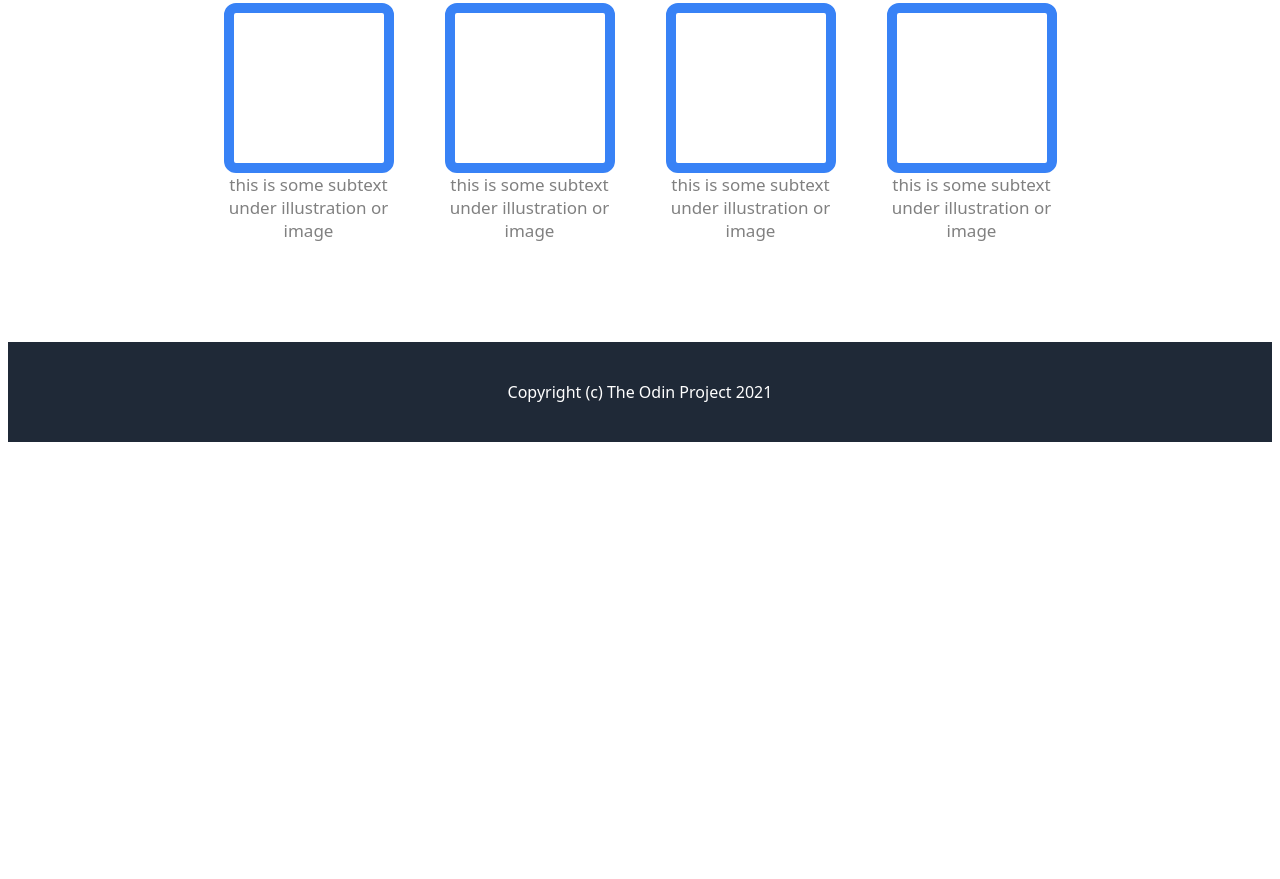
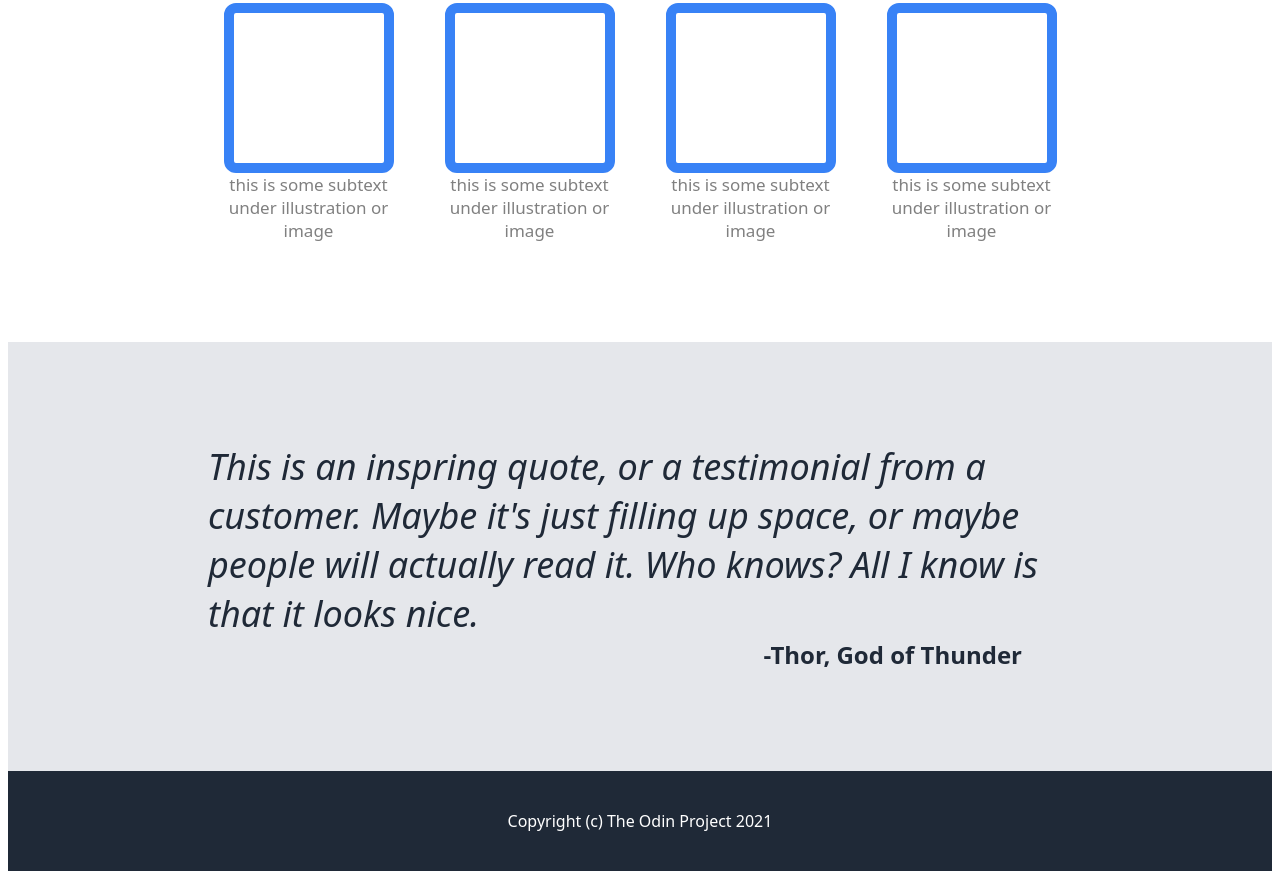
Before and after one commit to hortonhtlai/odin-landing-page, a plain HTML site: page index.html in a window 1280 px wide. Shown: the part 664-1543 px from the top of the page. Before the commit the page ends 1114 px from the top, so only its background shows below. Drawn offline with Linux system fonts and the light colour scheme.

Commit message:
finish section3

```diff
--- a/index.html
+++ b/index.html
@@ -65,11 +65,16 @@
         </div>
     </div>
 
-    <div class="section 3">
-
+    <div class="section3">
+        <em>
+            This is an inspring quote, or a testimonial from a customer. Maybe
+            it's just filling up space, or maybe people will actually read it.
+            Who knows? All I know is that it looks nice.
+        </em>
+        <div class="section3author">-Thor, God of Thunder</div>
     </div>
 
-    <div class="section 4">
+    <div class="section4">
 
     </div>
 
--- a/styles.css
+++ b/styles.css
@@ -110,6 +110,25 @@ button {
     border-width: 10px;
 }
 
+.section3 {
+    display: flex;
+    flex-direction: column;
+    justify-content: center;
+    font-size: 36px;
+    color: #1F2937;
+    background-color: #E5E7EB;
+    padding-top: 100px;
+    padding-bottom: 100px;
+}
+
+.section3author {
+    font-size: 24px;
+    color: #1F2937;
+    font-weight: bold;
+    text-align: right;
+    margin-right: 50px;
+}
+
 * {
     font-family: system-ui, -apple-system, BlinkMacSystemFont, 'Segoe UI', Roboto, Oxygen, Ubuntu, Cantarell, 'Open Sans', 'Helvetica Neue', sans-serif;
 }
```
Lines whose indentation alone changed are shown as unchanged.
